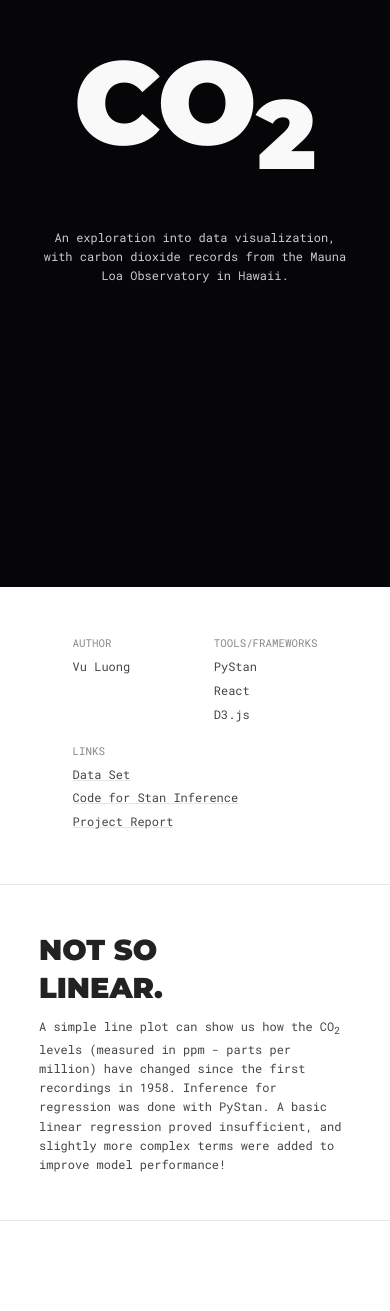
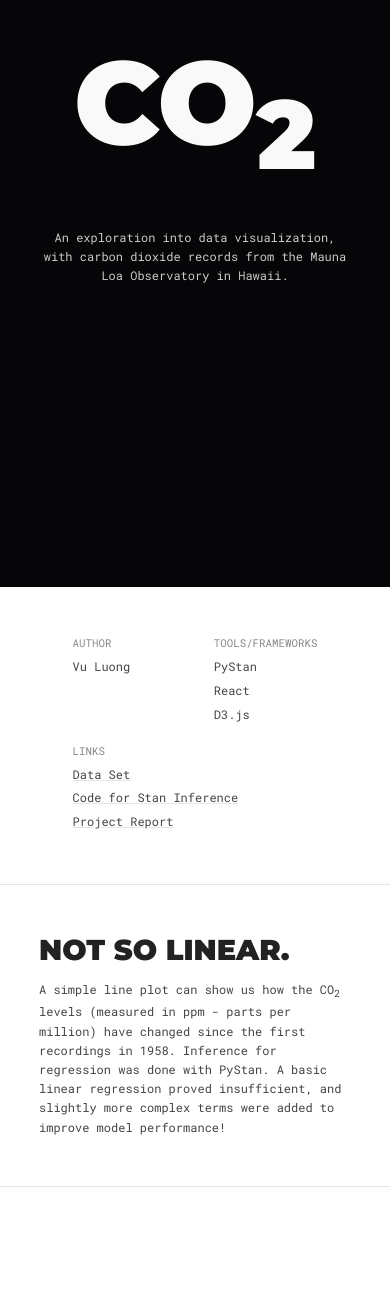
Before and after one commit to vuluongj20/co2, a React (Create React App) app: page / in a window 390 px wide. Shown: the part 257-1568 px from the top of the page. Built offline with nearby package versions, Linux system fonts and the light colour scheme.

Commit message:
iPhone inset rules

```diff
--- a/src/App.css
+++ b/src/App.css
@@ -14,6 +14,7 @@
   justify-content: center;
   padding-left: env(safe-area-inset-left);
   padding-right: env(safe-area-inset-right);
+  box-sizing: border-box;
 }
 .hero-text {
   color: var(--inverted-dark);
--- a/src/App.js
+++ b/src/App.js
@@ -22,7 +22,7 @@
     key: 'line-chart',
     height: '500vh',
     text: {
-      header: ['NOT SO', 'LINEAR.'],
+      header: ['NOT SO LINEAR.', ''],
       des: [
         [
           {
--- a/src/components/section/Section.css
+++ b/src/components/section/Section.css
@@ -3,11 +3,12 @@
   display: flex;
   flex-direction: column;
   border-top: 1px solid var(--line);
-  padding-left: env(safe-area-inset-left);
-  padding-right: env(safe-area-inset-right);
+
 }
 .section-content-wrap {
   overflow: hidden;
+  padding-left: env(safe-area-inset-left);
+  padding-right: env(safe-area-inset-right);
 }
 .header-wrap {
   width: 100%;
@@ -32,6 +33,8 @@
   top: -1px;
   border-top: solid 1px var(--line);
   margin-top: 6em;
+  padding-left: env(safe-area-inset-left);
+  padding-right: env(safe-area-inset-right);
 }
 .viz-svg-outer-wrap {
   width: 100%;
```
